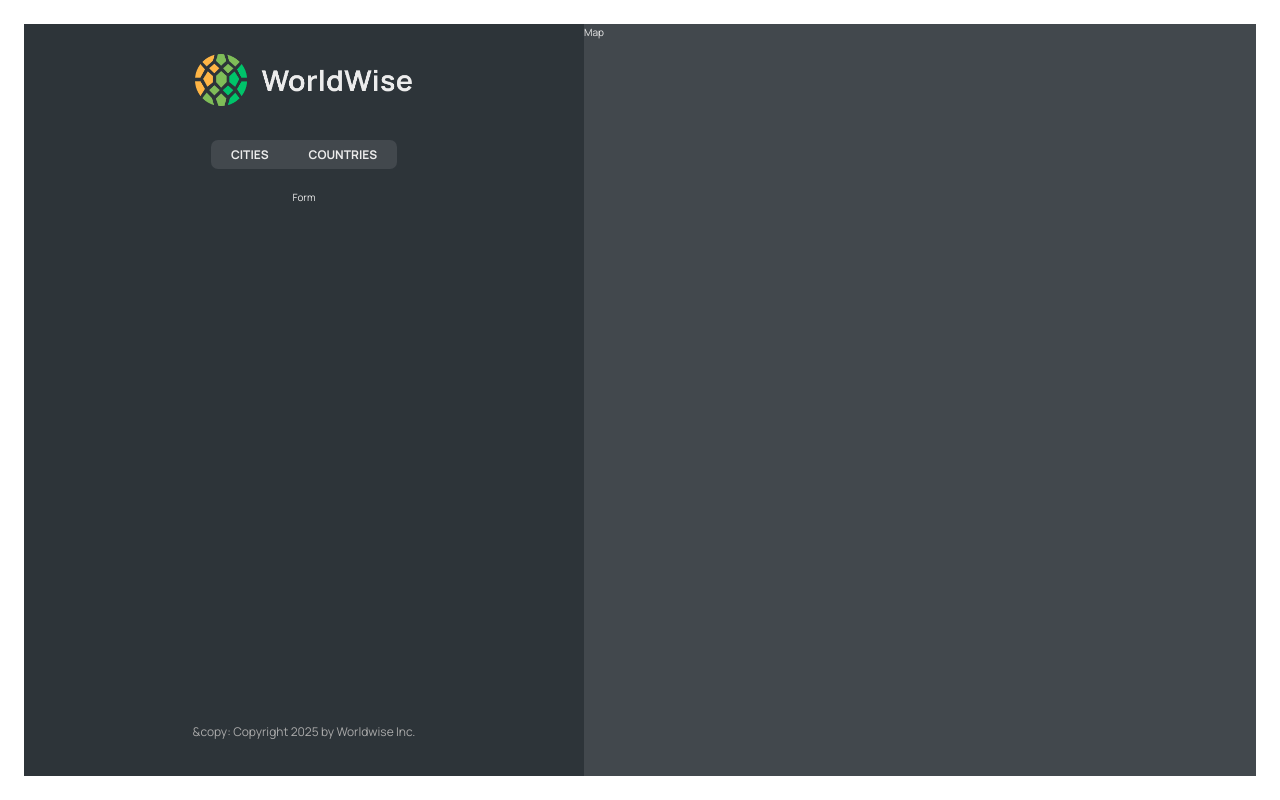
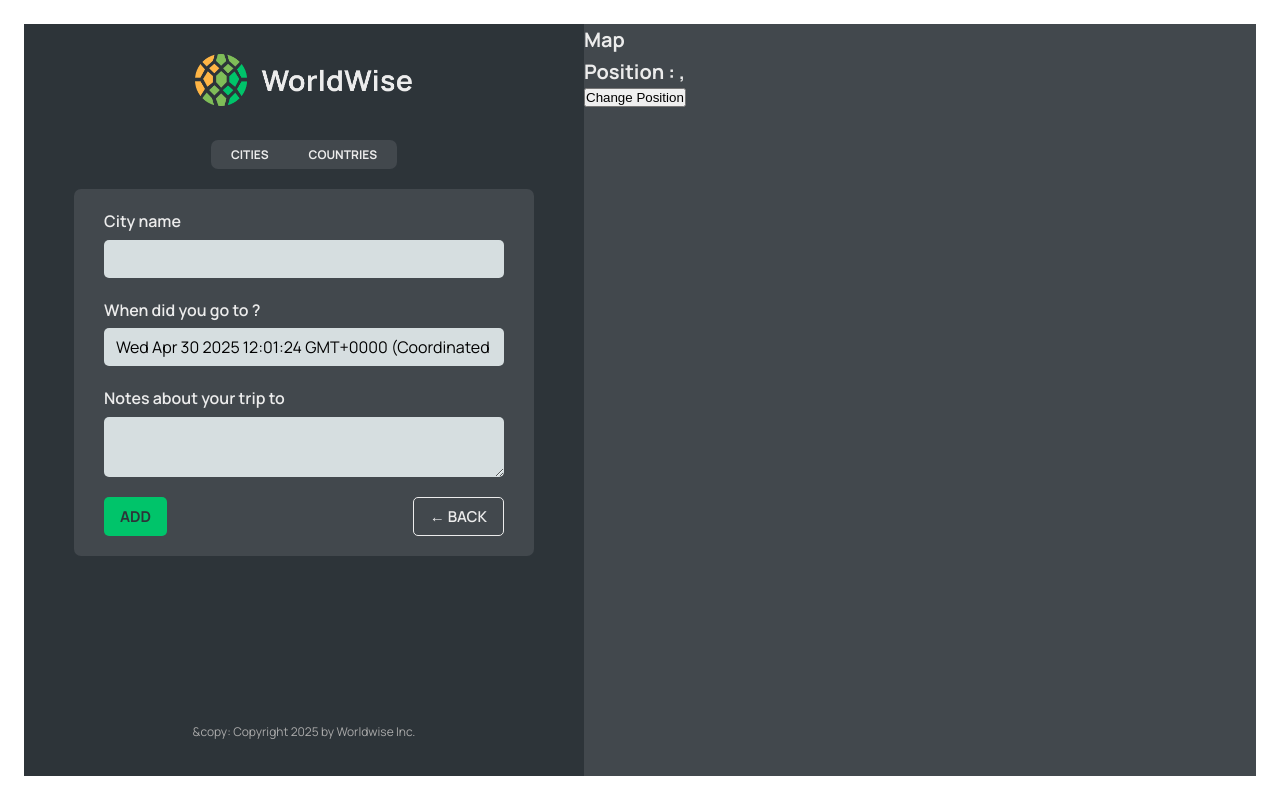
Before and after one commit to Varshini1425/worldwise, a React (Vite) app: page /app/form in a window 1280 px wide. Built offline with nearby package versions, Linux system fonts and the light colour scheme; data requests are answered from the project's data file.

Commit message:
implemented the Programmatic Navigation using useNavigate hook

```diff
--- a/src/App.jsx
+++ b/src/App.jsx
@@ -1,5 +1,5 @@
 import React, { useEffect, useState } from "react";
-import { BrowserRouter, Route, Routes } from "react-router-dom";
+import { BrowserRouter, Navigate, Route, Routes } from "react-router-dom";
 import HomePage from "./pages/HomePage";
 import Product from "./pages/Product";
 import Pricing from "./pages/Pricing";
@@ -9,6 +9,7 @@
 import CityList from "./components/CityList";
 import CountryList from "./components/CountryList";
 import City from "./components/City";
+import Form from "./components/Form";
 
 const App = () => {
   const BASE_URL = "http://localhost:3000";
@@ -40,10 +41,7 @@
         <Route path="pricing" element={<Pricing />}></Route>
         <Route path="login" element={<Login />}></Route>
         <Route path="app" element={<AppLayout />}>
-          <Route
-            index
-            element={<CityList cities={cities} isLoading={isLoading} />}
-          />
+          <Route index element={<Navigate replace to="cities" />} />
           <Route
             path="cities"
             element={<CityList cities={cities} isLoading={isLoading} />}
@@ -53,7 +51,7 @@
             path="countries"
             element={<CountryList cities={cities} isLoading={isLoading} />}
           ></Route>
-          <Route path="form" element={<p>Form</p>}></Route>
+          <Route path="form" element={<Form />}></Route>
         </Route>
 
         <Route path="*" element={<PageNotFound />}></Route>
--- /dev/null
+++ b/src/components/Button.jsx
@@ -0,0 +1,11 @@
+import React from "react";
+import styles from "./Button.module.css";
+const Button = ({ children, onClick, type }) => {
+  return (
+    <button onClick={onClick} className={`${styles.btn} ${styles[type]}`}>
+      {children}
+    </button>
+  );
+};
+
+export default Button;
--- a/src/components/City.jsx
+++ b/src/components/City.jsx
@@ -1,4 +1,4 @@
-import { useParams } from "react-router-dom";
+import { useParams, useSearchParams } from "react-router-dom";
 import styles from "./City.module.css";
 
 const formatDate = (date) =>
@@ -11,8 +11,11 @@
 
 function City() {
   const { id } = useParams();
-  console.log(x);
+  // console.log(x);
   // TEMP DATA
+  const [searchParams, setSearchParams] = useSearchParams();
+  const lat = searchParams.get("lat");
+  const lng = searchParams.get("lng");
   const currentCity = {
     cityName: "Lisbon",
     emoji: "🇵🇹",
@@ -21,7 +24,14 @@
   };
 
   const { cityName, emoji, date, notes } = currentCity;
-  return <h1>City {id}</h1>;
+  return (
+    <>
+      <h1>City{id}</h1>
+      <p>
+        Position: {lat}, {lng}
+      </p>
+    </>
+  );
 
   // return (
   //   <div className={styles.city}>
--- a/src/components/CityItem.jsx
+++ b/src/components/CityItem.jsx
@@ -11,10 +11,13 @@
 
 const CityItem = ({ city }) => {
   //   console.log(city);
-  const { cityName, emoji, date, id } = city;
+  const { cityName, emoji, date, id, position } = city;
   return (
     <li>
-      <Link className={styles.cityItem} to={`${id}`}>
+      <Link
+        className={styles.cityItem}
+        to={`${id}?lat=${position.lat}&lng=${position.lng}`}
+      >
         <span className={styles.emoji}>{emoji}</span>
         <h3 className={styles.name}>{cityName}</h3>
         <time className={styles.date}>({formatDate(date)})</time>
--- a/src/components/CountryList.jsx
+++ b/src/components/CountryList.jsx
@@ -20,7 +20,7 @@
   return (
     <ul className={styles.countryList}>
       {countries.map((country) => (
-        <CountryItem country={country} />
+        <CountryItem country={country} key={country.country} />
       ))}
     </ul>
   );
--- a/src/components/Form.jsx
+++ b/src/components/Form.jsx
@@ -3,6 +3,8 @@
 import { useState } from "react";
 
 import styles from "./Form.module.css";
+import Button from "./Button";
+import { useNavigate } from "react-router-dom";
 
 export function convertToEmoji(countryCode) {
   const codePoints = countryCode
@@ -13,8 +15,9 @@
 }
 
 function Form() {
+  const navigate = useNavigate();
   const [cityName, setCityName] = useState("");
-  const [country, setCountry] = useState("");
+  // const [country, setCountry] = useState("");
   const [date, setDate] = useState(new Date());
   const [notes, setNotes] = useState("");
 
@@ -49,8 +52,16 @@
       </div>
 
       <div className={styles.buttons}>
-        <button>Add</button>
-        <button>&larr; Back</button>
+        <Button type="primary">Add</Button>
+        <Button
+          type="back"
+          onClick={(e) => {
+            e.preventDefault();
+            navigate(-1);
+          }}
+        >
+          &larr; Back
+        </Button>
       </div>
     </form>
   );
--- a/src/components/Map.jsx
+++ b/src/components/Map.jsx
@@ -1,8 +1,23 @@
 import React from "react";
 import styles from "./Map.module.css";
+import { useNavigate, useSearchParams } from "react-router-dom";
 
 const Map = () => {
-  return <div className={styles.mapContainer}>Map</div>;
+  const navigate = useNavigate();
+  const [searchParams, setSearchParams] = useSearchParams();
+  const lat = searchParams.get("lat");
+  const lng = searchParams.get("lng");
+  return (
+    <div className={styles.mapContainer} onClick={() => navigate("form")}>
+      <h1>Map</h1>
+      <h1>
+        Position : {lat}, {lng}
+      </h1>
+      <button onClick={() => setSearchParams({ lat: 25, lng: 15 })}>
+        Change Position
+      </button>
+    </div>
+  );
 };
 
 export default Map;
```
